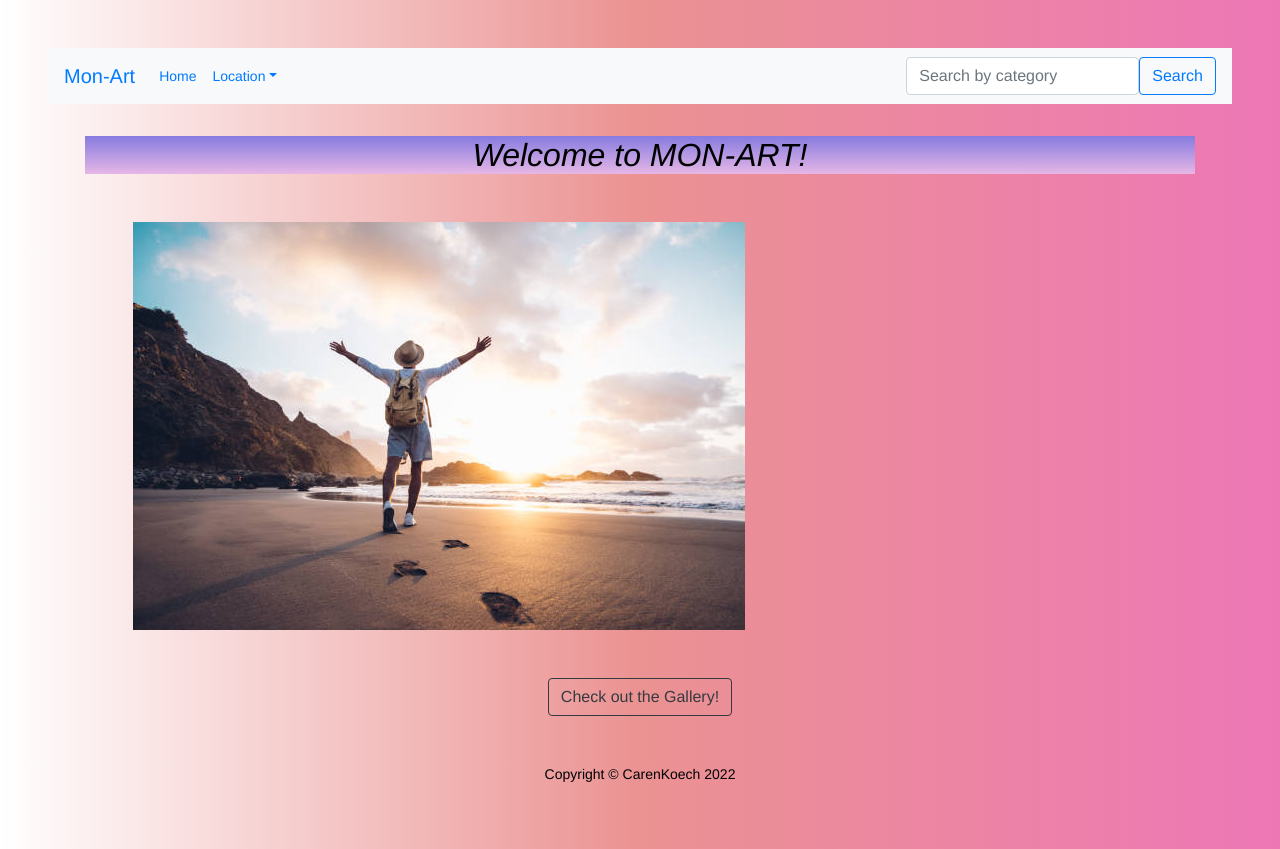
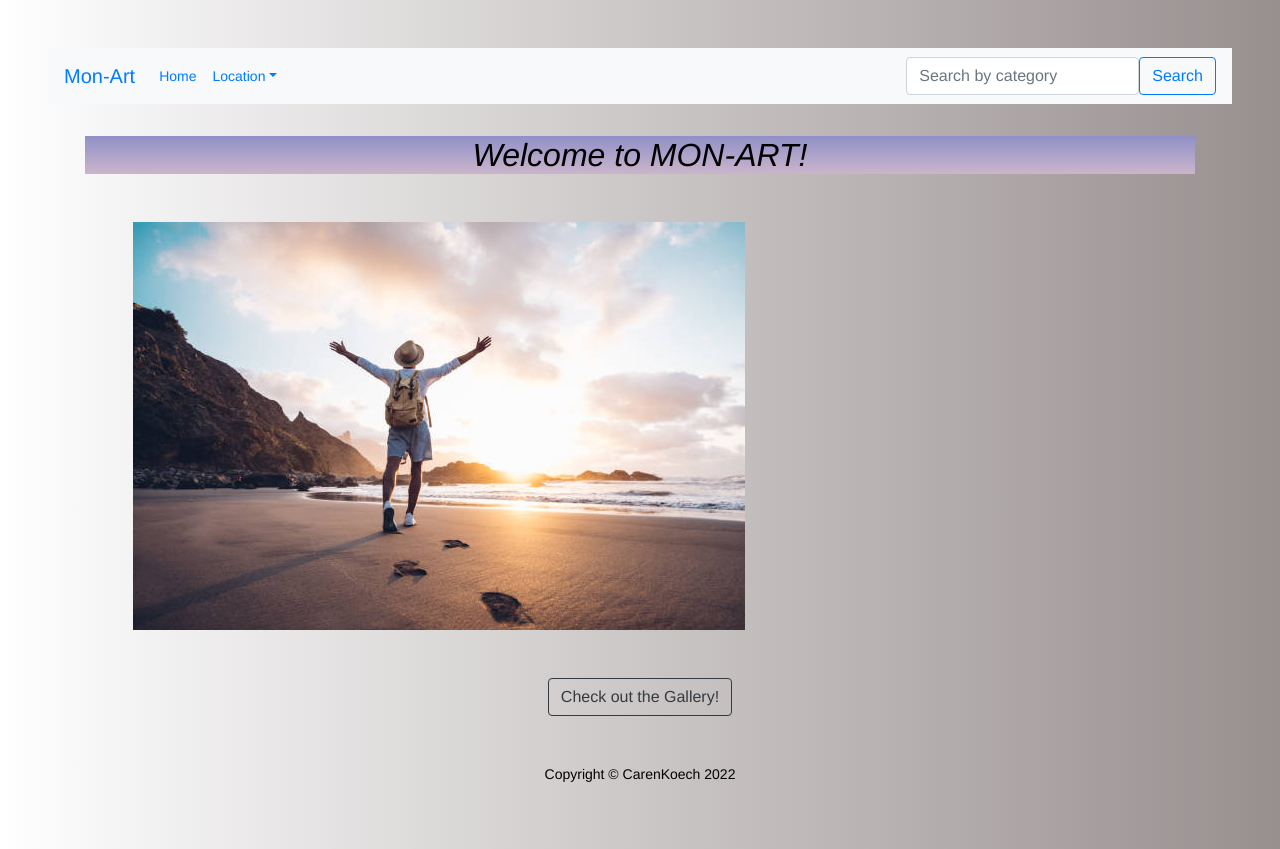
Before and after one commit to Karenkoech/Gallery_app, a Django app: template images/templates/images/gallery.html in a window 1280 px wide. Run offline with Django 3.2, Linux system fonts and the light colour scheme; the template is opened without the code that fills it, so the values that code supplies are empty; some libraries are stand-ins or nearby versions.

Commit message:
change styling

```diff
--- a/static/css/image.css
+++ b/static/css/image.css
@@ -2,7 +2,7 @@ body{
     color: #000;
     font-family: "Helvetica Neue", Helvetica, Arial, sans-serif;
     font-size: 14px;
-    background-image: linear-gradient(to right, rgba(75, 71, 71, 0), rgb(235, 146, 146),rgb(237, 119, 182));
+    background-image: linear-gradient(to right, rgba(49, 43, 43, 0), rgb(152, 143, 143));
 }
 #back_content{
   background-image:url(/static/photos/travel1.jpg);
@@ -35,7 +35,7 @@ body{
   font-size: 2rem;
   text-align: center;
   background-color: pink;
-  background-image: linear-gradient(to top,rgb(230, 183, 230) 0%,rgb(134, 123, 224) 100%);
+  background-image: linear-gradient(to top,rgb(203, 181, 203) 0%,rgb(144, 144, 200) 100%);
   background-size: 100%;
 
 }
```
